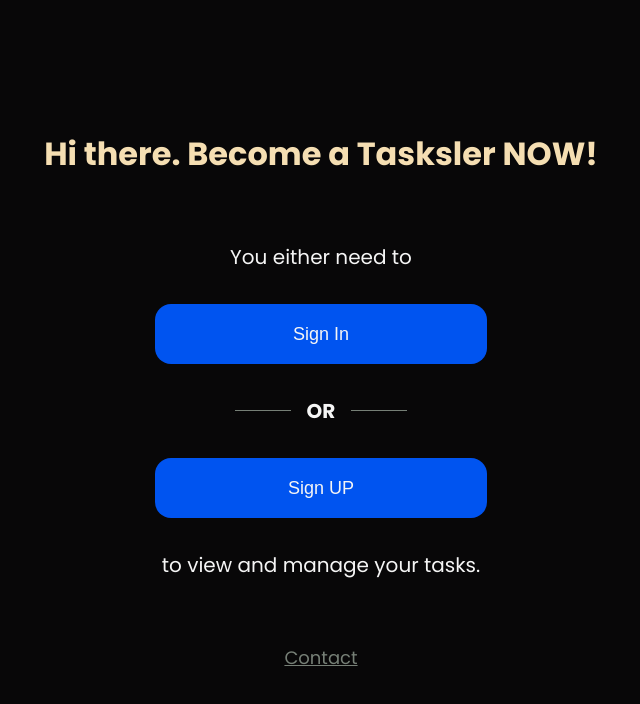
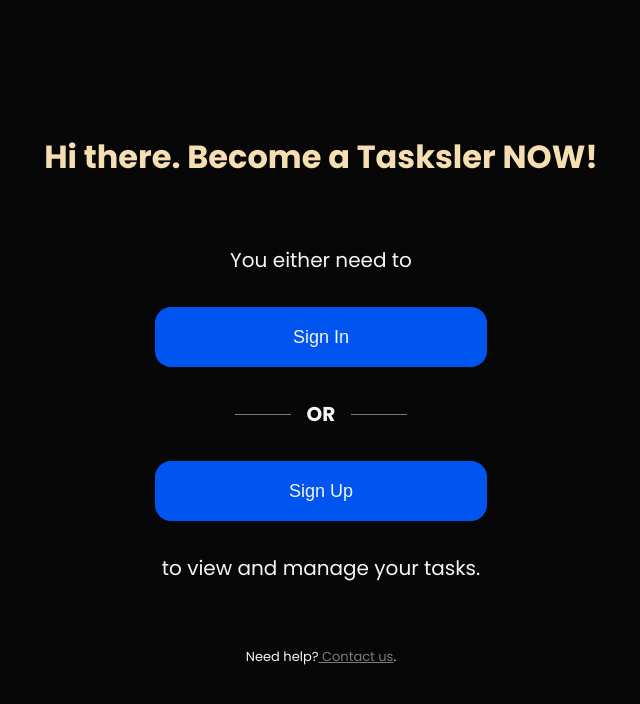
Before and after one commit to chengivan2/blackivtasks, a Next.js app: page / in a window 1280 px wide. Shown: the top 704 px of the page, without its empty margins (319-959 px from the left). Built offline with nearby package versions, Linux system fonts and the light colour scheme; no server answers.

Commit message:
More styling TMD but this time it was necessary

```diff
--- a/src/app/components/notsignedins/Homenotsigned.jsx
+++ b/src/app/components/notsignedins/Homenotsigned.jsx
@@ -23,13 +23,15 @@ export default function Homenotsigned() {
 
         <div className="hns-btns-divider">
           <hr />
-          <p><b>OR</b></p>
+          <p>
+            <b>OR</b>
+          </p>
           <hr />
         </div>
 
         <span>
           <RegisterLink>
-            <button className="hns-register-button hns-button">Sign UP</button>
+            <button className="hns-register-button hns-button">Sign Up</button>
           </RegisterLink>
           <br />
         </span>
@@ -43,7 +45,8 @@ export default function Homenotsigned() {
       </div>
       <div className="hns-contact-container">
         <p>
-          <Link href="/">Contact</Link>
+          Need help?
+          <Link href="/"> Contact us</Link>.
         </p>
       </div>
     </div>
--- a/src/app/componentsStyles/homenotsigned.css
+++ b/src/app/componentsStyles/homenotsigned.css
@@ -70,9 +70,11 @@
   background-color: var(--secondary-button-bg);
 }
 
+.hns-contact-container {
+  font-size: small;
+}
 
 .hns-contact-container a {
   text-decoration: underline !important;
   color: var(--secondary-text-color) !important;
-  font-size: 18px;
 }
```
